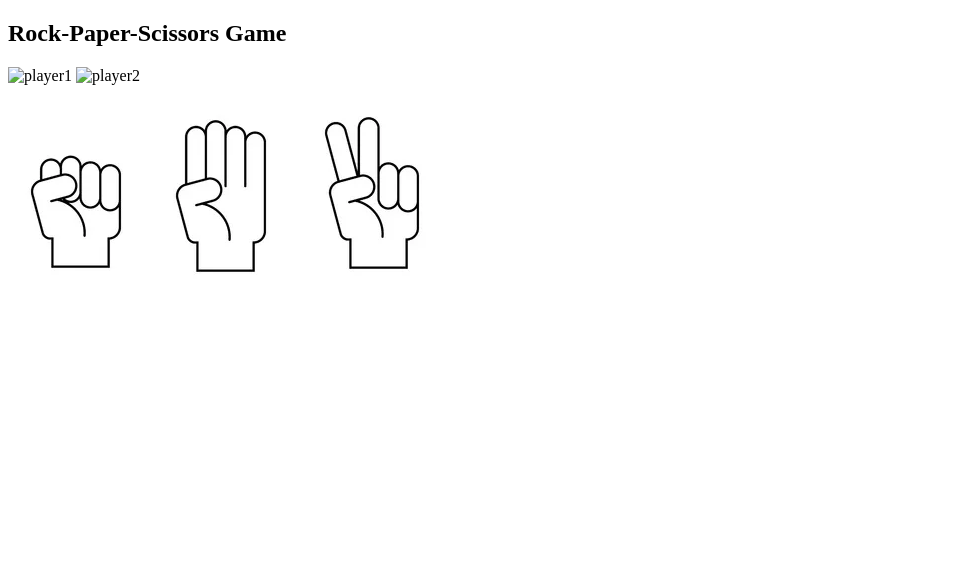
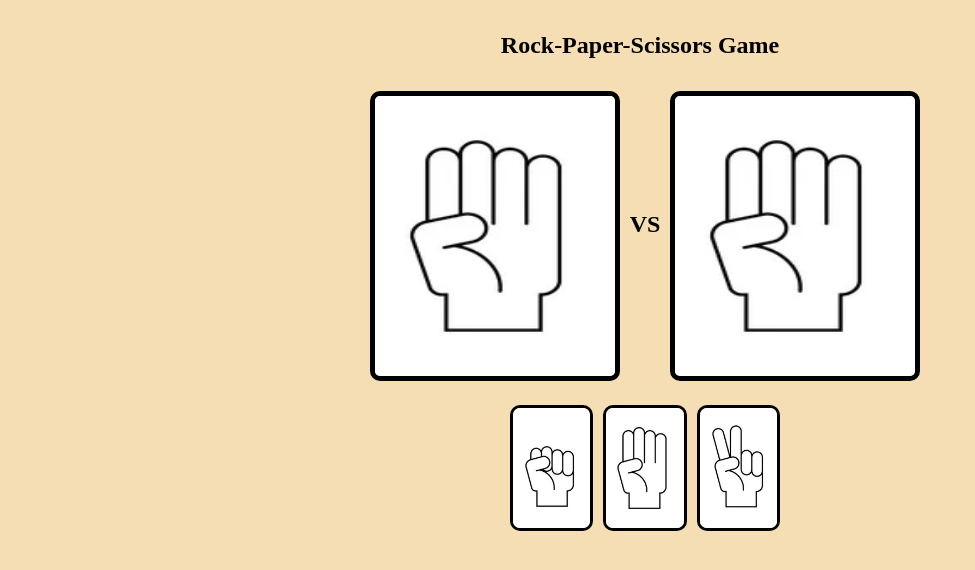
Before and after one commit to shrimp16/Rock-Paper-Scissors, a plain HTML site: page public/index.html in a window 1280 px wide. Shown: the whole page, without its empty margins (0-975 px from the left). Drawn offline with Linux system fonts and the light colour scheme.

Commit message:
Style of the page

```diff
--- a/public/index.html
+++ b/public/index.html
@@ -13,8 +13,9 @@
     </div>
     <div class="game">
         <div class="selected-moves">
-            <img src="" alt="player1">
-            <img src="" alt="player2">
+            <img src="/images/Paper.png" alt="player1">
+            <h2 class="versus">VS</h2>
+            <img src="/images/Paper.png" alt="player2">
         </div>
         <div class="moves">
             <img class="player-move" id="rock" src="/images/Rock.png" alt="rock">
--- a/public/style.css
+++ b/public/style.css
@@ -0,0 +1,54 @@
+* {
+    margin: 0;
+    padding: 0;
+}
+
+body {
+    background-color: wheat;
+}
+
+.game-title {
+    text-align: center;
+    margin: 2rem;
+}
+
+.selected-moves {
+    display: flex;
+    justify-content: center;
+}
+
+.selected-moves > img {
+    height: 35vh;
+    width: 30vh;
+    border: 5px black solid;
+    border-radius: 10px;
+}
+
+.versus {
+    margin-top: 15vh;
+    text-align: center;
+}
+
+.selected-moves > * {
+    margin-left: 10px;
+}
+
+.moves {
+    display: flex;
+    flex-direction: row;
+    justify-content: center;
+    margin: 1.5rem;
+}
+
+.moves > img {
+    height: 15vh;
+    width: 10;
+    border: 3px black solid;
+    border-radius: 10px;
+    margin-left: 10px;
+}
+
+.moves > img:hover {
+    transform: scale(1.05);
+    cursor: pointer;
+}
```
